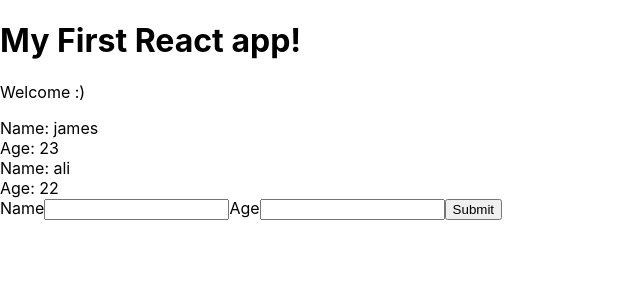
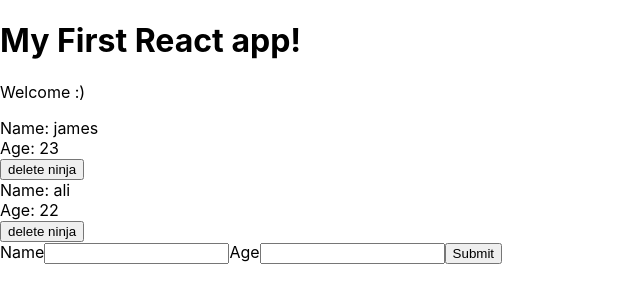
Before and after one commit to mi-dexigner/react-redux-complete, a React (Create React App) app: page / in a window 1280 px wide. Shown: the top 302 px of the page, without its empty margins (0-640 px from the left). Built offline with nearby package versions, Linux system fonts and the light colour scheme.

Commit message:
add data and delete data

```diff
--- a/src/AddNinja.js
+++ b/src/AddNinja.js
@@ -12,7 +12,8 @@
     }
     handleSubmit = (e) => {
         e.preventDefault();
-        console.log(this.state);
+        // console.log(this.state);
+        this.props.addNinja(this.state);
       }
 render(){
     return(
--- a/src/App.js
+++ b/src/App.js
@@ -10,15 +10,32 @@
     {name:'zabi',age:20,id:3}
   ]
 }
+addNinja = (ninja) =>{
+  console.log(ninja);
+  ninja.id = Math.random();
+  let ninjas = [...this.state.ninjas,ninja];
+  this.setState({
+    ninjas:ninjas
+  })
+}
+deleteNinja = (id) =>{
+  console.log(id);
+  let ninjas = this.state.ninjas.filter(ninja =>{
+    return ninja.id !== id
+  });
+  this.setState({
+    ninjas:ninjas
+  })
+}
 render() {
   return (
     <div className="App">
       <h1>My First React app!</h1>
       <p>Welcome :)</p>
     {/* <Ninjas name="Muhammad Idrees" age="27" birthday="18 January 1994" /> */}
-    <Ninjas ninjas={this.state.ninjas}  />
+    <Ninjas deleteNinja={this.deleteNinja} ninjas={this.state.ninjas}  />
 
-    <AddNinja />
+    <AddNinja addNinja={this.addNinja} />
     </div>
   );
 }
--- a/src/Ninjas.js
+++ b/src/Ninjas.js
@@ -1,6 +1,6 @@
 import React from 'react';
 
-const Ninjas = ({ ninjas }) => {
+const Ninjas = ({ ninjas,deleteNinja }) => {
 
     // console.log(this.props);
     // const {name,age,birthday } = this.props;
@@ -22,6 +22,7 @@
                           <div className="ninja" key={ninja.id}>
                     <div>Name: {ninja.name}</div>
                     <div>Age: {ninja.age}</div>
+                    <button onClick={()=>{deleteNinja(ninja.id)}}>delete ninja</button>
                 </div>
         ):null ;
     })
```
